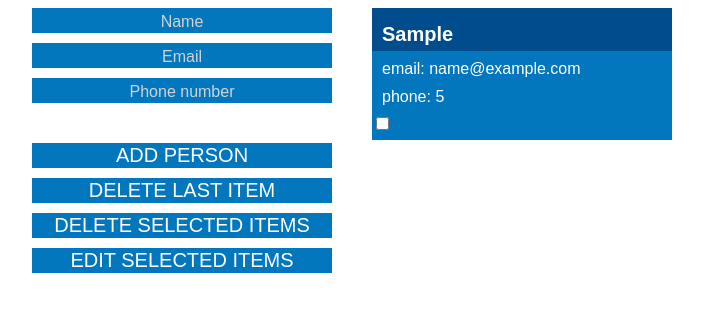
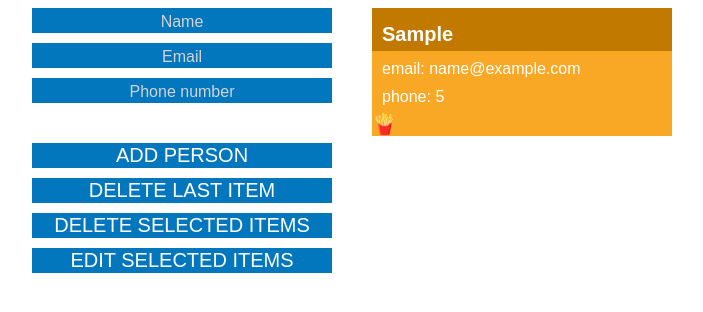
Before and after one commit to nikasmorozov/JS-exercise-contactList, a plain HTML site: page index.html in a window 1280 px wide. Both pictures are taken after typing "Sample", "name@example.com", "5" into the empty fields and a click on the button "ADD PERSON". Shown: the whole page, without its empty margins (288-991 px from the left). Drawn offline with Linux system fonts and the light colour scheme.

Commit message:
made it prettier

```diff
--- a/script.js
+++ b/script.js
@@ -17,7 +17,7 @@ document.getElementById('editSelected').addEventListener('click', editSelected);
 
 
 function push() {
-    personList.push({ name: personName.value, email: personEmail.value, phone: personPhone.value, isChecked: false });
+    personList.push({ name: personName.value, email: personEmail.value, phone: personPhone.value, isChecked: false, isFavorite: true });
     window.localStorage.setItem(CONTACTSTLIST, JSON.stringify(personList));
     makeList();
     clearInput();
@@ -38,19 +38,13 @@ function editSelected() {
             value.name = personName.value;
             value.email = personEmail.value;
             value.phone = personPhone.value;
+            value.isChecked = false;
         }
     });
     window.localStorage.setItem(CONTACTSTLIST, JSON.stringify(personList));
     makeList();
 }
 
-
-
-// function unShift() {
-//     guestList.unshift(guestName.value);
-//     makeList();
-//     refresh();
-// }
 
 function personLastDelete() {
     personList.pop();
@@ -106,23 +100,27 @@ function makeList() {
     for (i = 0; i < numberOfListItems; ++i) {
         // create an item for each one
         listItem = document.createElement('li');
+        if (listData[i].isFavorite) {
+            listItem.classList.add('isFavorite')
+        }
 
         // Add the item text
         let checkbox = document.createElement('input');
-        let iForList = i;
-
-        checkbox.type = "checkbox";
-        checkbox.checked = listData[i].isChecked;
-
-        checkbox.addEventListener('click', inverseChecked(iForList));
-
-        checkbox.id = "checkboxID-" + i;
-
+        let label = document.createElement('label')
+        label.htmlFor = "id";
         const nameP = document.createElement('p');
         const emailLinkContainer = document.createElement('p');
         const emailLink = document.createElement('a');
         const phoneLinkContainer = document.createElement('p');
         const phoneLink = document.createElement('a');
+        const emojiPlace = document.createElement('p');
+        let iForList = i;
+
+        checkbox.type = "checkbox";
+        checkbox.checked = listData[i].isChecked;
+        checkbox.id = 'checkbox-' + [iForList];
+
+        label.addEventListener('click', inverseChecked(iForList));
 
         nameP.textContent = listData[i].name;
         emailLink.textContent = 'email: ' + listData[i].email;
@@ -136,6 +134,14 @@ function makeList() {
         listItem.appendChild(phoneLinkContainer);
         phoneLinkContainer.appendChild(phoneLink);
         listItem.appendChild(checkbox);
+        listItem.appendChild(label);
+        listItem.appendChild(emojiPlace);
+        if (listData[i].isChecked) {
+            label.innerText = String.fromCodePoint(0x1F354);
+        }
+        else {
+            label.innerText = String.fromCodePoint(0x1F35F);
+        }
 
         // Add listItem to the listElement
         listElement.appendChild(listItem);
--- a/style.css
+++ b/style.css
@@ -8,7 +8,6 @@ body {
     font-family: Arial, Helvetica, sans-serif;
     color: white;
     display: flex;
-    /* flex-direction: column; */
 }
 
 button {
@@ -34,19 +33,40 @@ input::placeholder {
     font-size: 16px;
 }
 
+ul {
+    margin: 0;
+    list-style-type: none;
+    overflow: scroll;
+    height: 90vh;
+}
+
 li {
     font-size: 20px;
     font-weight: 700;
     width: 300px;
-    background: #0277bd;
-    /* border-radius: 10px; */
-    /* padding: 4px 20px 5px 20px; */
+    background: #58a5f0;
     margin-bottom: 10px;
-    border-top: 15px solid #004c8c;
 }
 
 li:hover {
-    background-color: #58a5f0;
+    background-color: #0277bd;
+
+}
+
+li:hover p:nth-of-type(1) {
+    background-color: #004c8c;
+}
+
+.isFavorite {
+    background-color: #f9a825;
+}
+
+.isFavorite:hover {
+    background-color: #ffd95a;
+}
+
+.isFavorite:hover p:nth-of-type(1) {
+    background-color: #f9a825;
 }
 
 .inputs{
@@ -69,21 +89,24 @@ p {
 }
 
 p:nth-of-type(1) {
-    background-color: #004c8c;
+    background-color: #0277bd;
     width: 300px;
-    padding: 0 0 5px 10px;
+    padding: 15px 0 5px 10px;
     margin: 0;
 }
 
-ul {
-    margin: 0;
-    list-style-type: none;
-    overflow: scroll;
-    height: 90vh;
+.isFavorite p:nth-of-type(1) {
+    background-color: #c17900;
 }
+
+
 
 input[type=number]::-webkit-inner-spin-button,
 input[type=number]::-webkit-outer-spin-button {
   -webkit-appearance: none;
   margin: 0;
 }
+
+input[type=checkbox] {
+    display: none;
+}
```
